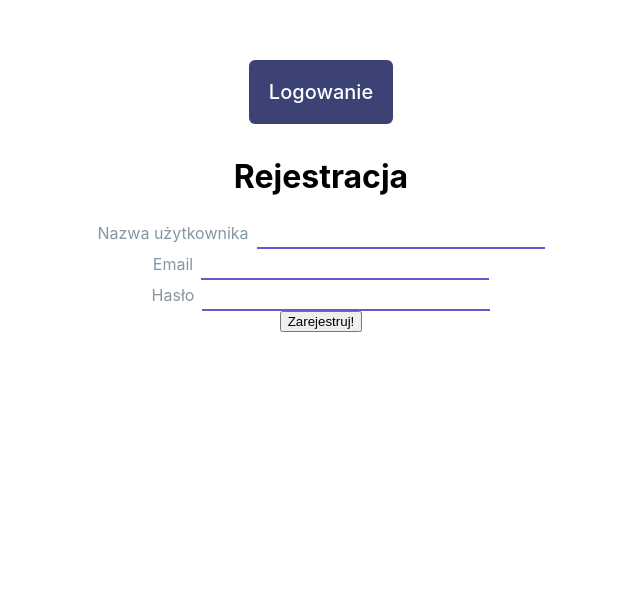
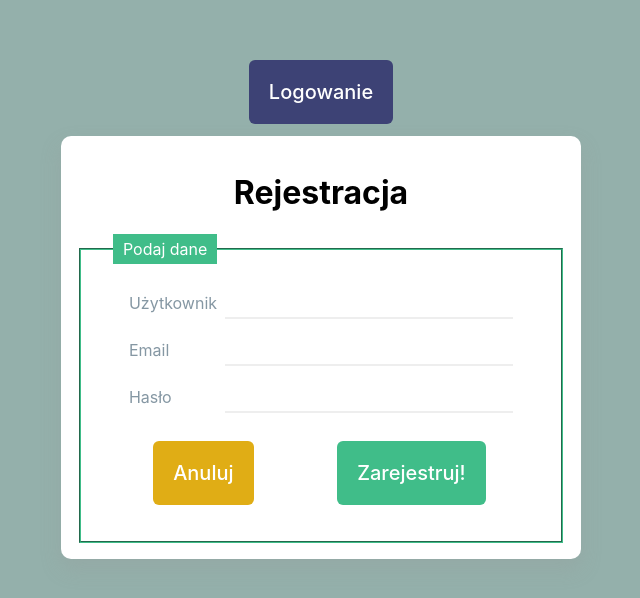
Before and after one commit to DrozdDominik/EventsAppFrontend, a React (Create React App) app: page / in a window 1280 px wide. Both pictures are taken after a click on the button "Rejestracja". Shown: the top 598 px of the page, without its empty margins (319-959 px from the left). Built offline with nearby package versions, Linux system fonts and the light colour scheme; no server answers.

Commit message:
Refactored register and login forms styles.

```diff
--- a/src/components/LoginForm/LoginForm.tsx
+++ b/src/components/LoginForm/LoginForm.tsx
@@ -1,5 +1,5 @@
 import React, {ChangeEvent, FormEvent, useState} from "react";
-import classes from "./LoginForm.module.css";
+import classes from "../../layouts/form/form.module.css";
 import {apiUrl} from "../../config/api";
 import {useDispatch} from "react-redux";
 import {authActions} from "../../store/auth-slice";
--- a/src/components/RegisterForm/RegisterForm.css
+++ /dev/null
@@ -1,7 +0,0 @@
-.registerForm {
-    margin-bottom: 50px;
-    display: flex;
-    flex-direction: column;
-    align-items: center;
-    justify-content: center;
-}
--- a/src/components/RegisterForm/RegisterForm.tsx
+++ b/src/components/RegisterForm/RegisterForm.tsx
@@ -1,8 +1,9 @@
 import React, {ChangeEvent, FormEvent, useState} from "react";
 import {apiUrl} from "../../config/api";
 import {NotificationStatus, uiAction} from "../../store/ui-slice";
-import './RegisterForm.css'
 import {useDispatch} from "react-redux";
+import classes from "../../layouts/form/form.module.css";
+import {CancelBtn} from "../common/Btns/Cancel/CancelBtn";
 
 interface Props {
     changeFormType: () => void
@@ -68,25 +69,40 @@ export const RegisterForm = (props: Props) => {
         }
     }
 
+    const cancel = () => {
+        setUser({
+            name: '',
+            email: '',
+            password: '',
+        })
+    }
 
     return (
-        <>
+        <div className={classes.formContainer}>
             <h1>Rejestracja</h1>
             <form onSubmit={submit} className={"registerForm"}>
+                <fieldset>
+                    <legend>Podaj dane</legend>
                     <label>
-                    Nazwa użytkownika
-                    <input type="text" name="name" value={user.name} onChange={change}/>
+                        <span>Użytkownik</span>
+                        <input type="text" name="name" value={user.name} onChange={change} required={true}/>
                     </label>
                     <label>
-                    Email
-                    <input type="email" name="email" value={user.email} onChange={change}/>
+                        <span>Email</span>
+                        <input type="email" name="email" value={user.email} onChange={change} required={true}/>
                     </label>
                     <label>
-                    Hasło
-                    <input type="password" name="password" value={user.password} onChange={change}/>
+                        <span>Hasło</span>
+                        <input type="password" name="password" value={user.password} onChange={change} required={true}/>
                     </label>
-                <button type="submit">Zarejestruj!</button>
+                    <div className={classes.btnsContainer}>
+                        <CancelBtn handleCancel={cancel}/>
+                        <button className={classes.submit} type="submit">
+                            Zarejestruj!
+                        </button>
+                    </div>
+                </fieldset>
             </form>
-        </>
+        </div>
     )
 }
--- a/src/components/LoginForm/LoginForm.module.css
+++ b/src/layouts/form/form.module.css
@@ -1,15 +1,24 @@
+body {
+    background-color: #94b0ab;
+}
+
 .formContainer {
     display: flex;
     flex-direction: column;
     justify-content: center;
     align-items: center;
+    padding: 1rem;
+    background-color: #fff;
+    border-radius: 10px;
+    box-shadow: 0 10px 20px 0 rgba(153, 153, 153, 0.25);
 }
 
 fieldset {
+    padding: 1rem 2rem;
     display: flex;
     flex-direction: column;
     justify-content: center;
-    align-items: center;
+    align-items: stretch;
     border-color: #40bd89;
 }
 
@@ -18,6 +27,10 @@ fieldset * {
 }
 
 label {
+    padding: 0 1rem;
+    display: flex;
+    justify-content: space-between;
+    align-items: center;
     color: #8597a3;
 }
 
@@ -55,10 +68,6 @@ legend {
     padding: 5px 10px;
 }
 
-.loginForm {
-
-}
-
 .submit {
     display: block;
     font: inherit;
@@ -80,7 +89,7 @@ legend {
 
 .btnsContainer {
     display: flex;
-    justify-content: space-between;
+    justify-content: space-around;
     align-items: center;
 }
 
```
Lines whose indentation alone changed are shown as unchanged.
